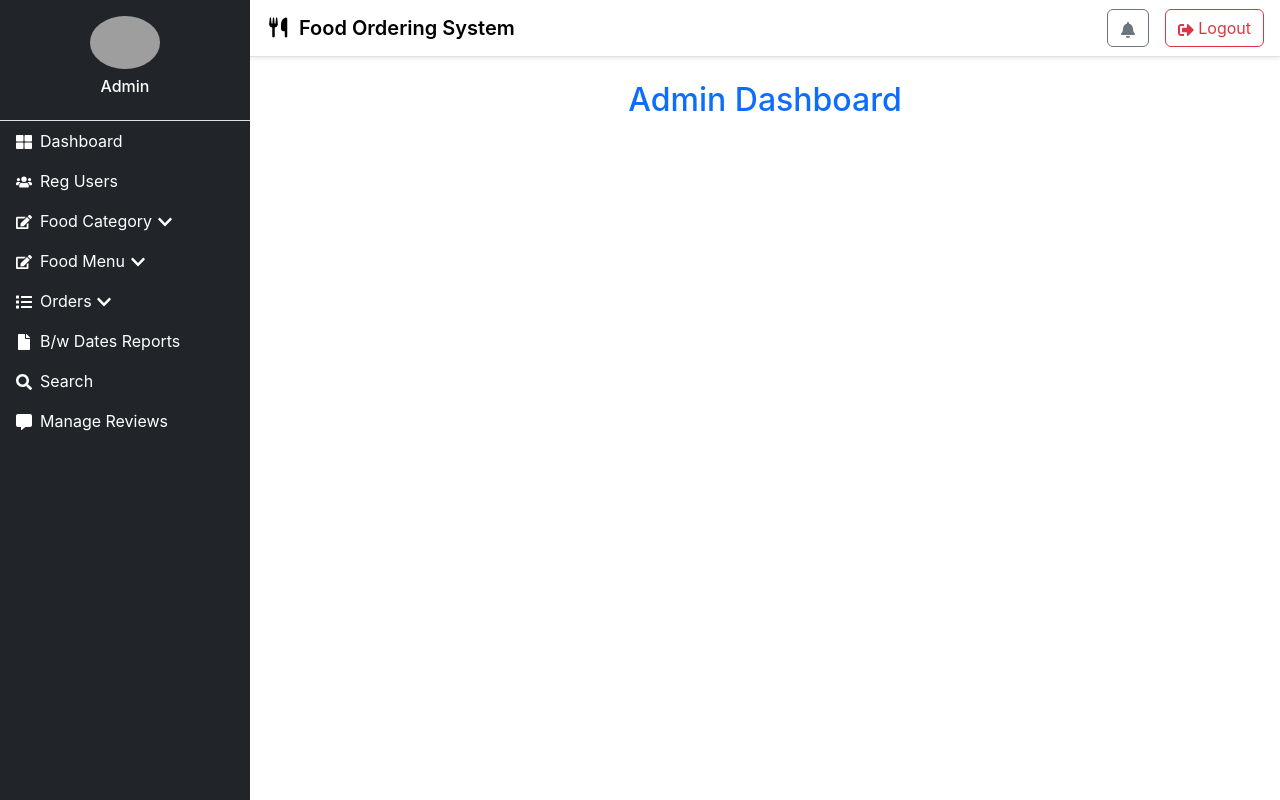
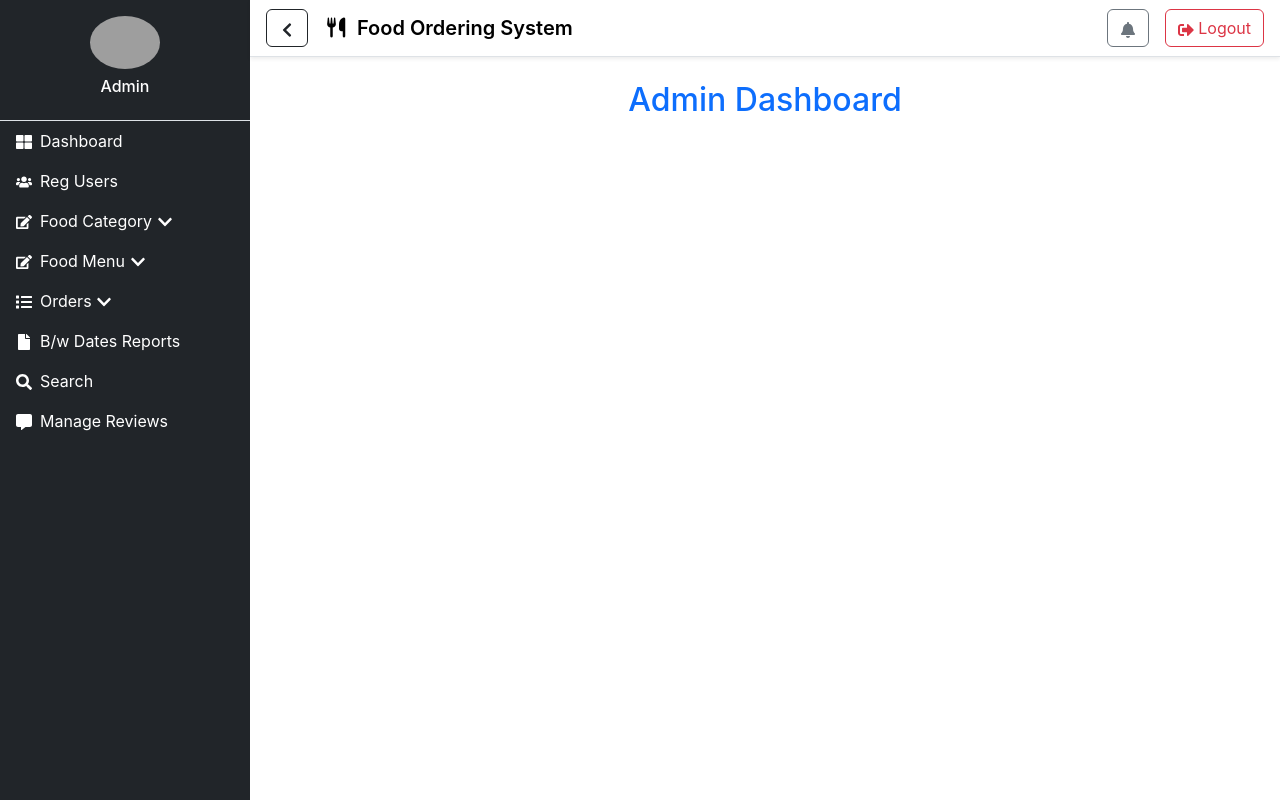
Before and after one commit to Bhed811/DjangoReactProject, a React (Create React App) app in the folder frontend/: page /admin-dashboard in a window 1280 px wide. Built offline with nearby package versions, Linux system fonts and the light colour scheme; grey boxes are pictures that could not be loaded.

Commit message:
Add Toggle Sidebar Button

```diff
--- a/frontend/src/components/AdminHeader.js
+++ b/frontend/src/components/AdminHeader.js
@@ -1,8 +1,8 @@
 import React, {useState} from 'react'
-import { FaBars, FaBell, FaSignOutAlt } from 'react-icons/fa'
+import { FaBars, FaBell, FaChevronLeft, FaChevronRight, FaList, FaSignOutAlt } from 'react-icons/fa'
 import { useNavigate } from 'react-router-dom'
 
-const AdminHeader = () => {
+const AdminHeader = ({toggleSidebar, sidebarOpen}) => {
   const navigate=useNavigate();
   const handleLogout = () => {
     localStorage.removeItem('adminUser');
@@ -11,7 +11,10 @@ const AdminHeader = () => {
 
     return (
       <nav className='navbar navbar-expand-lg navbar-light bg-white border-bottom px-3 shadow-sm'>
-            <span className='navbar-brand fw-semibold'> <i className='fas fa-utensils me-2'> </i>
+        <button className='btn btn-outline-dark me-3' onClick={toggleSidebar}>
+          {sidebarOpen ? <FaChevronLeft /> : < FaChevronRight />}
+        </button>
+        <span className='navbar-brand fw-semibold'> <i className='fas fa-utensils me-2'> </i>
                 Food Ordering System</span>
         <button className='navbar-toggler border-0 ms-auto'>
           <FaBars/>
--- a/frontend/src/components/AdminLayout.js
+++ b/frontend/src/components/AdminLayout.js
@@ -25,12 +25,17 @@ const AdminLayout = ({ children }) => {
     }
 
   }, []);
+
+  const toggleSidebar = () => {
+    setSidebarOpen(prev=> !prev);
+  }
+
   return (
     <div className='d-flex'>
       {sidebarOpen && <AdminSidebar />}
 
         <div id="page-content-wrapper" className={`w-100 ${sidebarOpen ? "with-sidebar" : "full-width"}`}>
-            <AdminHeader />
+            <AdminHeader toggleSidebar={toggleSidebar} sidebarOpen={sidebarOpen} />
               <div className='container-fluid mt-4'>
                   {children}
               </div>
```
